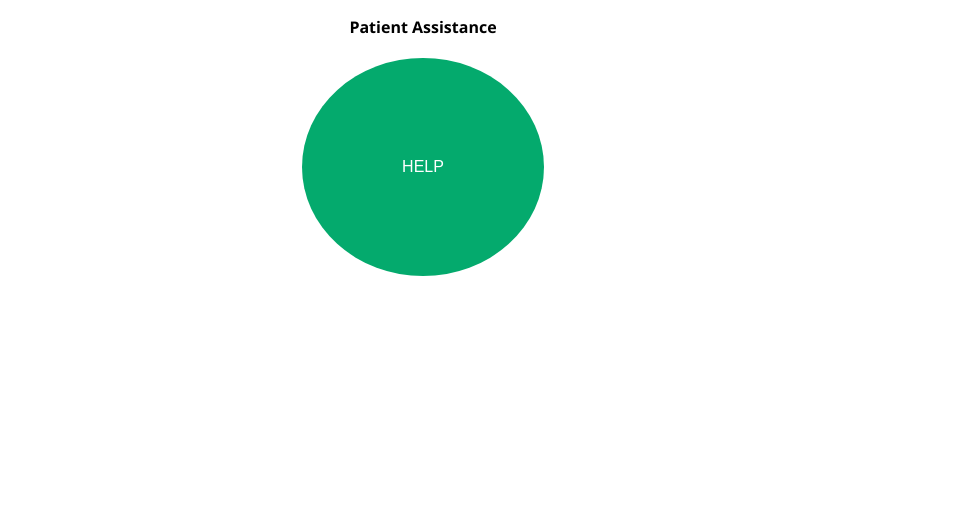
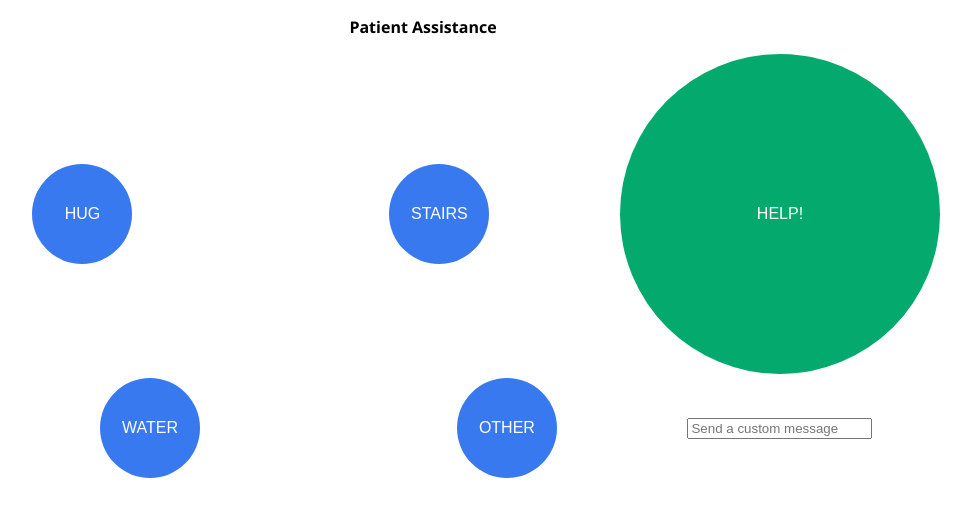
Before and after one commit to Draggie306/patient-assistance, a plain HTML site: page index.html in a window 1280 px wide. Shown: the whole page, without its empty margins (217-1188 px from the left). Drawn offline with Linux system fonts and the light colour scheme.

Commit message:
Update frontend UI

```diff
--- a/assets/style.css
+++ b/assets/style.css
@@ -4,17 +4,46 @@ html {
     border-radius: 3%;
 }
 
+
+/* Main generic class for all buttons to inherit */
+.buttons {
+    /* flexbox */
+    width:100px;
+    height:100px;
+    flex-direction: column;
+    justify-content: center;
+    align-items: center;
+    border-radius: 50%;
+
+
+    /* generic styles */
+    border: none;
+    display: flex inline-block;
+    text-align: center;
+    text-decoration: none;
+    color: white;
+    cursor: pointer;
+    background-color: #3979f0;
+}
+
+
+/* Individual buttons custom look */
+
 #mainHelpButton { /* Thanks to https://www.w3schools.com/howto/tryit.asp?filename=tryhow_css_round_buttons */
     background-color: #04AA6D; /* Green */
-    border: none;
-    color: white;
-    padding: 100px;
-    text-align: center;
-    text-decoration: none;
-    display: inline-block;
+    font-size: 16px;
+    width: 20em;
+    height: 20em;
+}
+
+#hugButton {
+    background-color: #3979f0;
+}
+
+
+.sidebutton {
     font-size: 16px;
     margin: 4px 2px;
-    cursor: pointer;
+    margin-left: 10%;
+    margin-right: 10%;
 }
-
-.button5 {border-radius: 50%;}
--- a/index.html
+++ b/index.html
@@ -19,10 +19,14 @@
     <!-- Now to the juicy stuff. -->
     <body>
         <p><strong>Patient Assistance</strong></p>
+        <button id="hugButton" class="buttons sidebutton">HUG</button>
+        <button id="stairsButton" class="buttons sidebutton">STAIRS</button>
+        <button id="mainHelpButton" class="buttons centrebutton">HELP!</button>
+        <button id="waterButton" class="buttons sidebutton">WATER</button>
+        <button id="altButton" class="buttons sidebutton">OTHER</button>
 
+        <input type="text" id="txtBox" placeholder="Send a custom message"/>
 
-
-        <button id="mainHelpButton" class="button5">HELP</button>
     </body>
 
     <script src="assets/main.js"></script>
```
